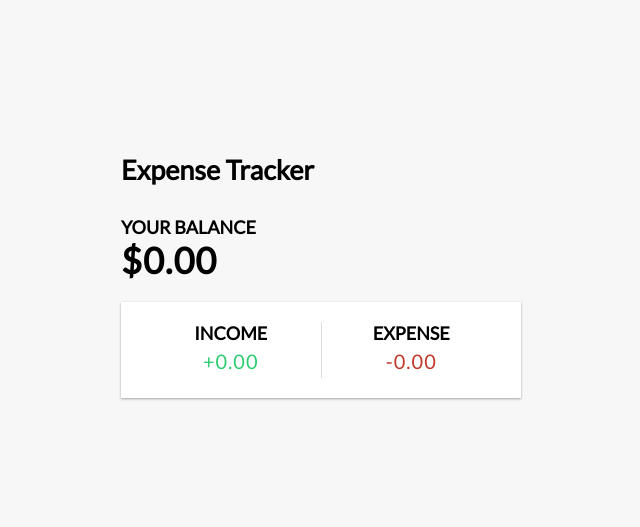
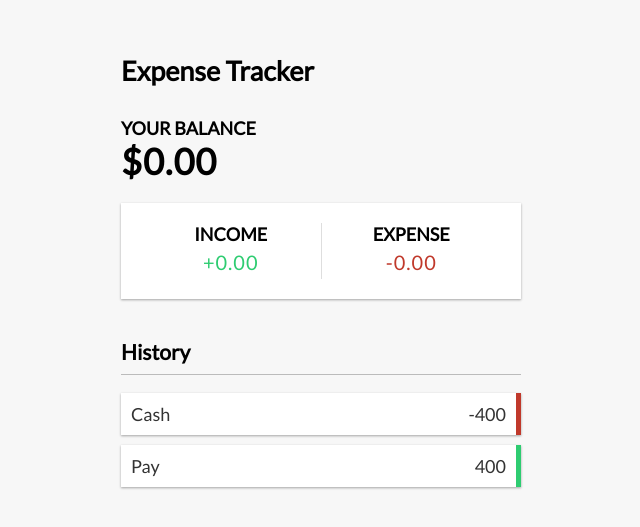
Before and after one commit to adinegoro11/vue-simple-expense-tracker, a Vue app: page / in a window 1280 px wide. Shown: the part 121-648 px from the top of the page, without its empty margins (319-959 px from the left). Built offline with nearby package versions, Linux system fonts and the light colour scheme.

Commit message:
Import TransactionList component

```diff
--- a/src/App.vue
+++ b/src/App.vue
@@ -3,6 +3,7 @@
   <div class="container">
     <Balance></Balance>
     <IncomeExpenses></IncomeExpenses>
+    <TransactionList></TransactionList>
   </div>
 </template>
 
@@ -10,12 +11,14 @@
 import Header from "./components/Header.vue";
 import Balance from "./components/Balance.vue";
 import IncomeExpenses from "./components/IncomeExpenses.vue";
+import TransactionList from "./components/TransactionList.vue";
 
 export default {
   components: {
     Header,
     Balance,
     IncomeExpenses,
+    TransactionList,
   },
 };
 </script>
--- a/src/components/TransactionList.vue
+++ b/src/components/TransactionList.vue
@@ -0,0 +1,11 @@
+<template>
+  <h3>History</h3>
+  <ul id="list" class="list">
+    <li class="minus">
+      Cash <span>-400</span><button class="delete-btn">x</button>
+    </li>
+    <li class="plus">
+      Pay <span>400</span><button class="delete-btn">x</button>
+    </li>
+  </ul>
+</template>
```
